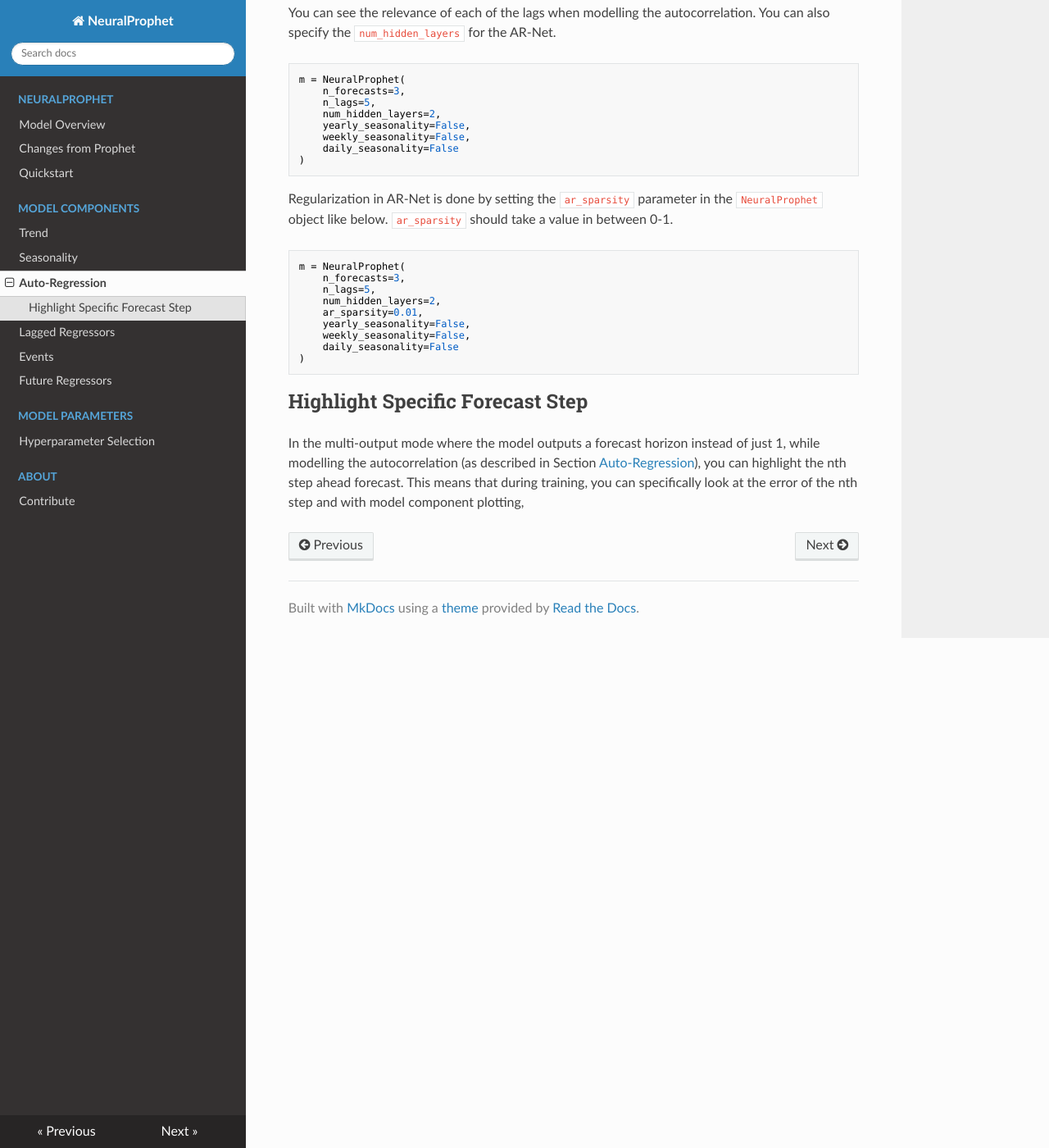
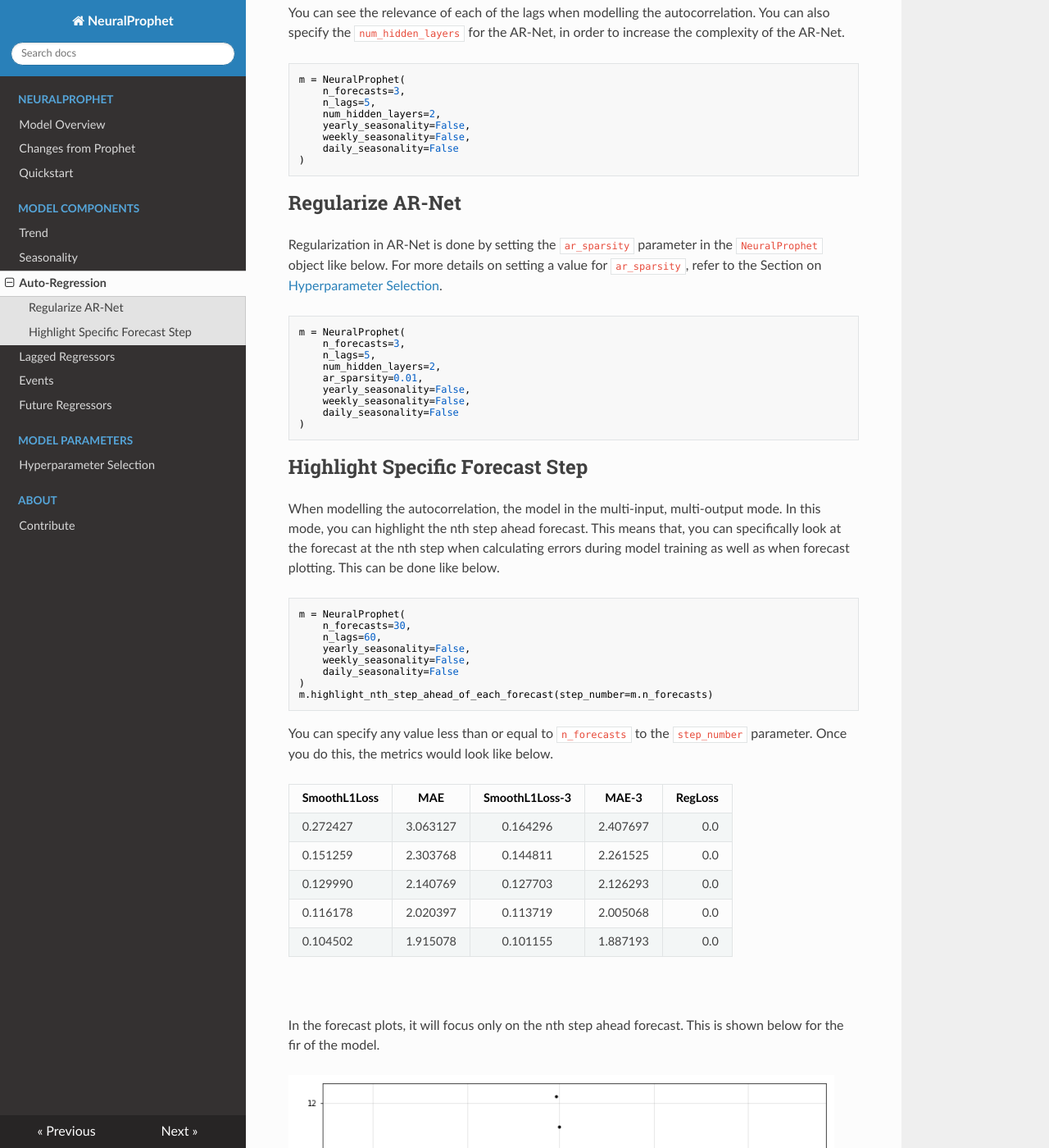
Before and after one commit to ourownstory/neural_prophet, an MkDocs documentation site: the page built from docs/model/auto-regression.md, in a window 1280 px wide and 1400 px high, scrolled down 1910 px. Shown: the whole window at 82% size. Built offline with MkDocs 1.6.1, drawn with Linux system fonts in a browser that asks for light colours; nearby versions of some CDN libraries.

Commit message:
ar-net docs completed

````diff
--- a/docs/model/auto-regression.md
+++ b/docs/model/auto-regression.md
@@ -29,7 +29,8 @@ below.
 
 ![plot-param-1](../images/plot_param_ar_1.png){: style="height:600px"}
 
-You can see the relevance of each of the lags when modelling the autocorrelation. You can also specify the `num_hidden_layers` for the AR-Net.
+You can see the relevance of each of the lags when modelling the autocorrelation. You can also specify the `num_hidden_layers`
+for the AR-Net, in order to increase the complexity of the AR-Net.
 
 ```python
 m = NeuralProphet(
@@ -42,8 +43,11 @@ m = NeuralProphet(
 )
 ```
 
+## Regularize AR-Net
+
 Regularization in AR-Net is done by setting the `ar_sparsity` parameter in the `NeuralProphet` object
-like below. `ar_sparsity` should take a value in between 0-1.
+like below. For more details on setting a value for `ar_sparsity`, refer to the Section on
+[Hyperparameter Selection](../hyperparameter-selection.md#regularization-related-parameters).
 
 ```python
 m = NeuralProphet(
@@ -58,7 +62,33 @@ m = NeuralProphet(
 ```
 ## Highlight Specific Forecast Step
 
-In the multi-output mode where the model outputs a forecast horizon instead of just 1, while modelling the
-autocorrelation (as described in Section [Auto-Regression](auto-regression.md)), you can highlight the nth step
-ahead forecast. This means that during training, you can specifically look at the error of the nth step and
-with model component plotting,
+When modelling the autocorrelation, the model in the multi-input, multi-output mode. In this mode, you can highlight the nth step
+ahead forecast. This means that, you can specifically look at the forecast at the nth step when calculating errors during model training
+as well as when forecast plotting. This can be done like below.
+
+```python
+m = NeuralProphet(
+    n_forecasts=30,
+    n_lags=60,
+    yearly_seasonality=False,
+    weekly_seasonality=False,
+    daily_seasonality=False
+)
+m.highlight_nth_step_ahead_of_each_forecast(step_number=m.n_forecasts)
+```
+You can specify any value less than or equal to `n_forecasts` to the `step_number` parameter.
+Once you do this, the metrics would look like below.
+
+| SmoothL1Loss	|MAE|	SmoothL1Loss-3|	MAE-3|	RegLoss|
+|:----------|:-------:|:-------:|:-------:|-------:|
+|	0.272427|3.063127|0.164296|2.407697|	0.0|
+|	0.151259|2.303768|0.144811|2.261525|	0.0|
+|	0.129990|2.140769|0.127703|2.126293|    0.0|
+|	0.116178|2.020397|0.113719|2.005068|    0.0|
+|	0.104502|1.915078|0.101155|1.887193|    0.0|
+
+<br />
+
+In the forecast plots, it will focus only on the nth step ahead forecast. This is shown below for the fir of the model.
+
+![plot-forecast-1](../images/plot_forecast_ar_1.png){: style="height:400px"}
````
Also changed, not shown: docs/images/plot_comp_ar_1.png, docs/images/plot_comp_ar_2.png (added), docs/images/plot_forecast_ar_1.png (added), docs/images/plot_param_ar_1.png.
